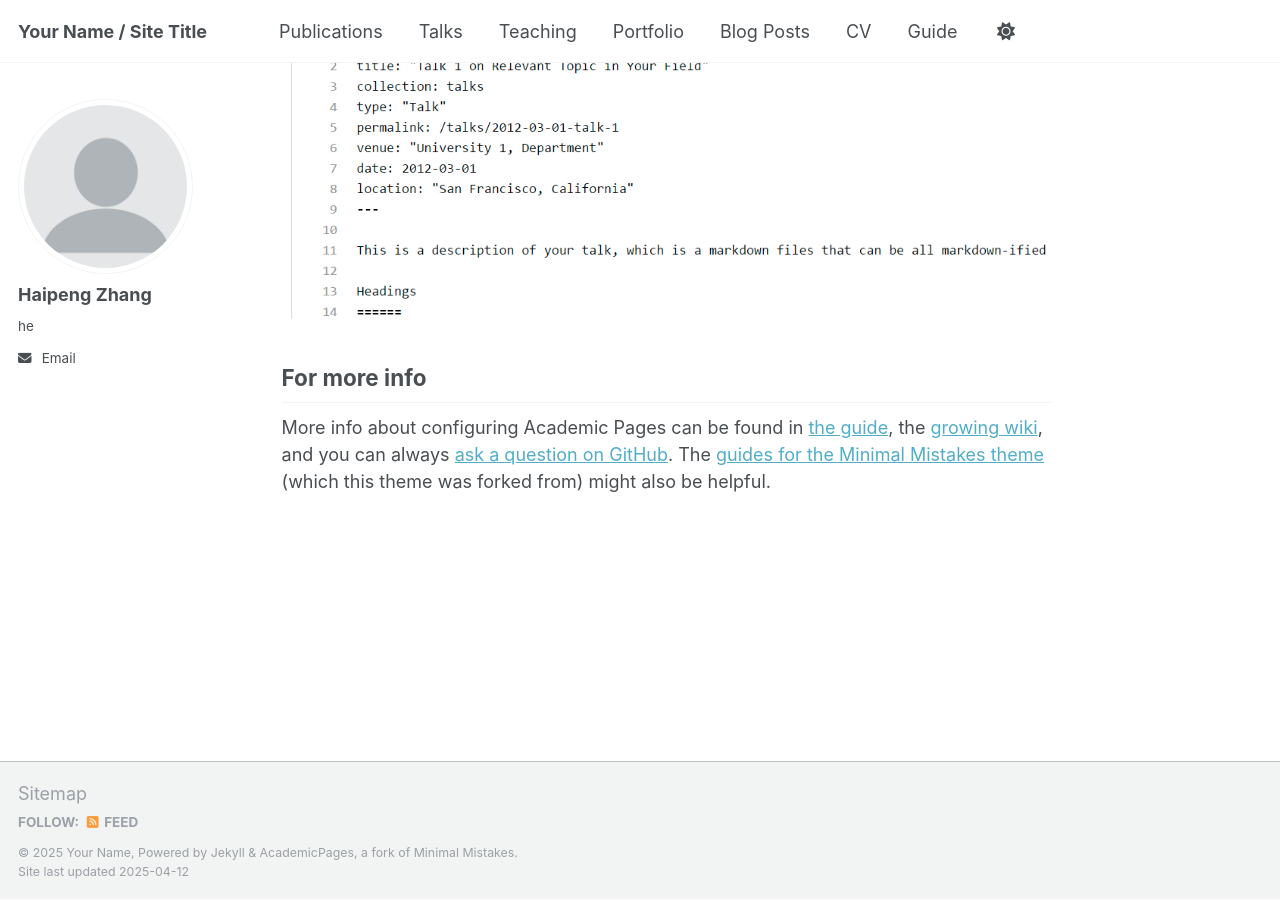
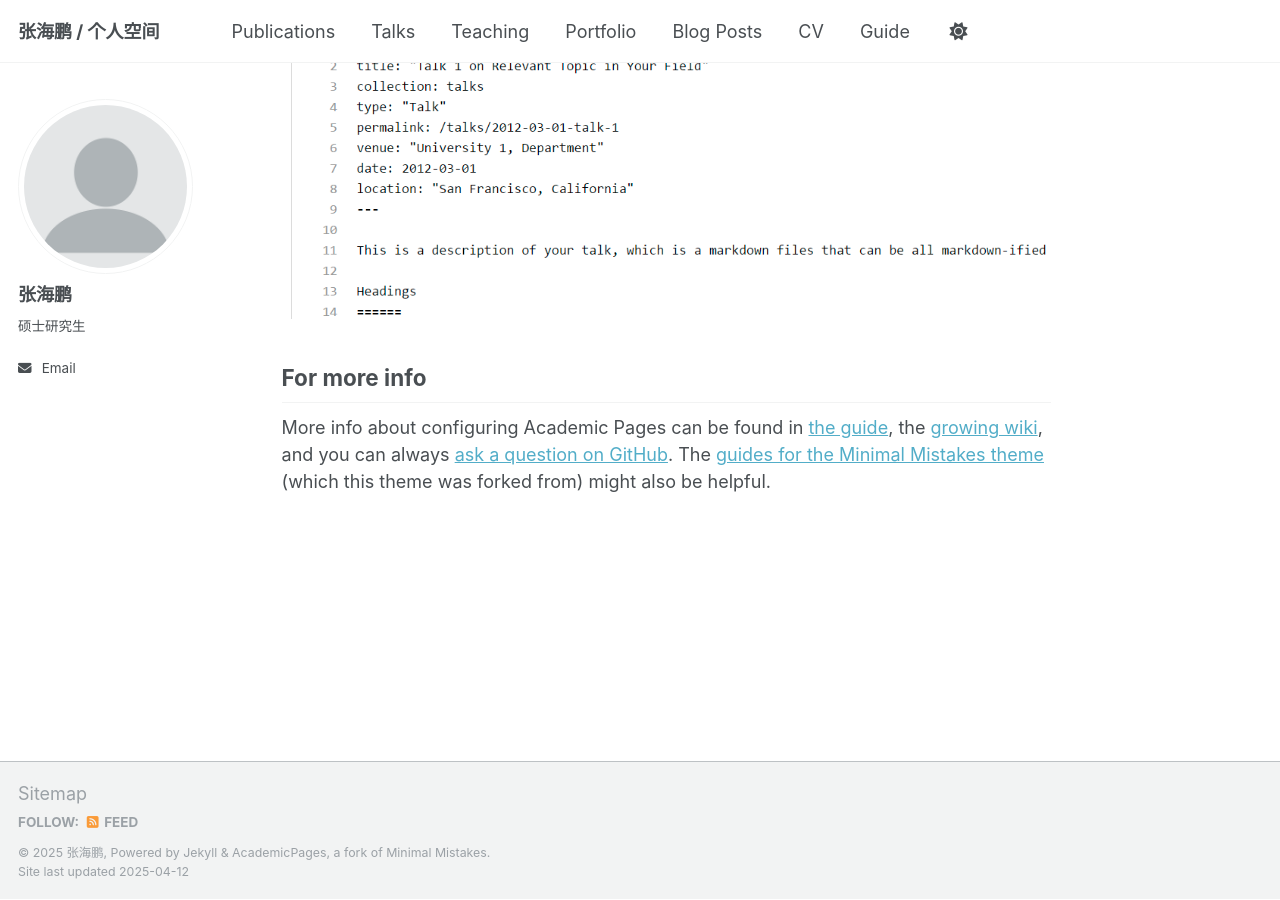
Before and after one commit to Harry-first/haipengzhang, a Jekyll site: the page built from _pages/about.md, in a window 1280 px wide and 900 px high, scrolled down 2662 px. Built offline with Jekyll 4.4.1, drawn with Linux system fonts in a browser that asks for light colours.

Commit message:
Update _config.yml

```diff
--- a/_config.yml
+++ b/_config.yml
@@ -9,10 +9,10 @@
 # Basic Site Settings
 locale                   : "en-US"
 site_theme               : "default"
-title                    : "Your Name / Site Title"
+title                    : "张海鹏 / 个人空间"
 title_separator          : "-"
-name                     : &name "Your Name"
-description              : &description "personal description"
+name                     : &name "张海鹏"
+description              : &description "个人空间"
 url                      : https://harry-first.github.io/haipengzhang/ # the base hostname & protocol for your site e.g. "https://[your GitHub username].github.io"
 baseurl                  : "" # the subpath of your site, e.g. "/blog"
 repository               : "academicpages/academicpages.github.io"
@@ -23,9 +23,9 @@ repository               : "academicpages/academicpages.github.io"
 author:
   # Biographic information
   avatar           : "profile.png"
-  name             : "Haipeng Zhang"
-  pronouns         : "he"
-  bio              : # "PhD student"
+  name             : "张海鹏"
+  pronouns         : # "he"
+  bio              : "硕士研究生"
   location         : # "Xiamen, Fujian, China"
   employer         : # "Xiamen University"
   uri              : # URL
```
